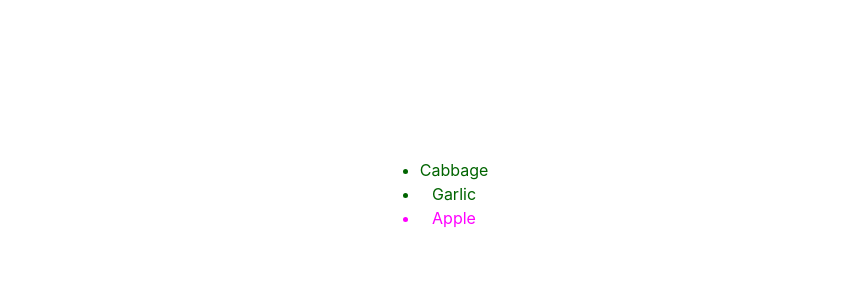
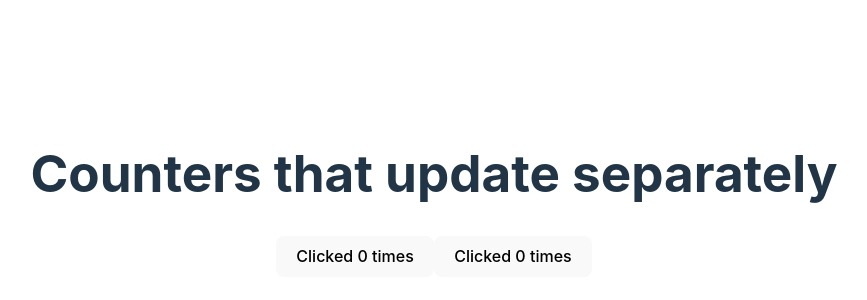
Before and after one commit to fabjoncela/React-vite, a React (Vite) app: page / in a window 1280 px wide. Shown: the part 206-506 px from the top of the page, without its empty margins (206-1073 px from the left). Built offline with nearby package versions, Linux system fonts and the light colour scheme.

Commit message:
mini Count project

```diff
--- a/src/App.jsx
+++ b/src/App.jsx
@@ -1,31 +1,33 @@
 
 import './App.css'
+import { useState } from 'react';
 
-const products = [
-  { title: 'Cabbage', isFruit: false, id: 1 },
-  { title: 'Garlic', isFruit: false, id: 2 },
-  { title: 'Apple', isFruit: true, id: 3 },
-];
+
 
 function App() {
-
-
-  const listItems = products.map(product =>
-    <li
-        key={product.id}
-        style={{
-            color: product.isFruit ? 'magenta' : 'darkgreen'
-        }}
-    >
-        {product.title}
-    </li>
-);
-
 return (
     <>
-        <ul>{listItems}</ul>
+        <div>
+      <h1>Counters that update separately</h1>
+      <MyButton />
+      <MyButton />
+    </div>
     </>
 )
 }
 
+function MyButton() {
+  const [count, setCount] = useState(0);
+
+  function handleClick() {
+    setCount(count + 1);
+  }
+
+  return (
+    <button onClick={handleClick}>
+      Clicked {count} times
+    </button>
+  );
+}
+
 export default App
```
